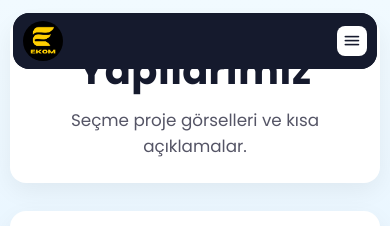
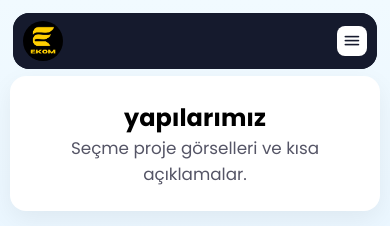
Before and after one commit to adembtr/EKOM, a plain HTML site: page built/built.html in a window 390 px wide. Shown: the top 226 px of the page. Drawn offline with nearby package versions, Linux system fonts and the light colour scheme.

Commit message:
son dokunuşlar

```diff
--- a/built/built.css
+++ b/built/built.css
@@ -109,6 +109,65 @@ body{min-height:100vh;background:linear-gradient(#f1faff,#cbe4ff)}
 
 /* Küçük ekran uyarlamaları */
 @media (max-width:560px){
-  .page{ padding:18px 10px 64px }
+  .page{
+    padding:30px 10px 64px;
+    margin-left: -20px;
+     margin-right: -20px;
+   }
   .project-header h3{ font-size:1.2rem }
 }
+/* built.css — mobilde sidebar üstte ve içerik altta kalmasın */
+@import url("https://fonts.googleapis.com/css2?family=Poppins:wght@400;500;600;700&display=swap");
+
+:root{
+  --sb-left-gap: 16px;
+  --sb-width: 270px;
+  --sb-width-collapsed: 85px;
+  --content-gap: 10px;
+}
+
+* {
+  margin: 0;
+  padding: 0;
+  box-sizing: border-box;
+  font-family: "Poppins", sans-serif;
+}
+
+body {
+  min-height: 100vh;
+  background: linear-gradient(#f1faff, #cbe4ff);
+}
+
+/* SIDEBAR sabit ve her zaman en üstte */
+.sidebar {
+  position: fixed;
+  top: 0;
+  left: 0;
+  z-index: 9999;
+}
+
+/* İçerik alanı */
+.built {
+  margin-left: calc(var(--sb-width) + var(--content-gap));
+  padding: 20px;
+  transition: margin-left 0.3s ease;
+}
+
+/* Sidebar daraldığında içerik sola kayar */
+.sidebar.collapsed + .built {
+  margin-left: calc(var(--sb-width-collapsed) + var(--content-gap));
+}
+
+/* Mobil görünüm */
+@media (max-width: 1024px) {
+  .sidebar {
+    width: 100%;
+    height: auto;
+  }
+
+  .built {
+    margin-left: 0;
+    margin-top: calc(var(--sb-left-gap) + 10px); /* sidebar kapalıyken boşluk */
+    z-index: 1;
+  }
+}
--- a/built/built.html
+++ b/built/built.html
@@ -86,7 +86,7 @@
     <div class="built">
       <main class="page">
         <section class="page-title">
-          <h1>Yapılarımız</h1>
+          <h2>yapılarımız</h2>
           <p>Seçme proje görselleri ve kısa açıklamalar.</p>
         </section>
 
--- a/location/location.css
+++ b/location/location.css
@@ -207,3 +207,60 @@ html, body { background: var(--page-bg); }
   .location-info{ padding: 14px; }
   .btn{ padding: 9px 12px; border-radius: 10px; }
 }
+
+
+/* location.css — sidebar üstte sabit, içerik altına oturur */
+@import url("https://fonts.googleapis.com/css2?family=Poppins:wght@400;500;600;700&display=swap");
+
+:root{
+  --sb-left-gap: 16px;
+  --sb-width: 270px;
+  --sb-width-collapsed: 85px;
+  --content-gap: 10px;
+}
+
+* {
+  margin: 0;
+  padding: 0;
+  box-sizing: border-box;
+  font-family: "Poppins", sans-serif;
+}
+
+body {
+  min-height: 100vh;
+  background: linear-gradient(#f1faff, #cbe4ff);
+}
+
+.sidebar {
+  position: fixed;
+  top: 0;
+  left: 0;
+  z-index: 9999;
+}
+
+/* içerik kısmı */
+.location {
+  margin-left: calc(var(--sb-width) + var(--content-gap));
+  padding: 20px;
+  transition: margin-left 0.3s ease;
+}
+
+.sidebar.collapsed + .location {
+  margin-left: calc(var(--sb-width-collapsed) + var(--content-gap));
+}
+
+@media (max-width: 1024px) {
+  .Section__Map{
+    margin-top: 20px;
+  }
+  .sidebar {
+    width: 100%;
+    height: auto;
+  }
+
+  .location {
+    margin-left: 0;
+    margin-top: calc(var(--sb-left-gap) + 10px);
+    z-index: 1;
+  }
+}
--- a/team/team.css
+++ b/team/team.css
@@ -45,7 +45,9 @@
 @media (max-width: 1024px){
   .sidebar + .team,
   .sidebar ~ .team{
-    margin: 16px;
+    margin: 60px;
+    margin-left: 0px;
+    margin-right: 0px;
   }
 }
 
@@ -167,3 +169,60 @@
   .slider .nav{ width: 38px; height: 38px; }
   .desc-box{ font-size: .95rem; }
 }
+
+
+
+/* team.css — sidebar mobilde en üstte */
+@import url("https://fonts.googleapis.com/css2?family=Poppins:wght@400;500;600;700&display=swap");
+
+:root{
+  --sb-left-gap: 16px;
+  --sb-width: 270px;
+  --sb-width-collapsed: 85px;
+  --content-gap: 10px;
+}
+
+* {
+  margin: 0;
+  padding: 0;
+  box-sizing: border-box;
+  font-family: "Poppins", sans-serif;
+}
+
+body {
+  min-height: 100vh;
+  background: linear-gradient(#f1faff, #cbe4ff);
+}
+
+/* SIDEBAR */
+.sidebar {
+  position: fixed;
+  top: 0;
+  left: 0;
+  z-index: 9999;
+}
+
+/* İçerik alanı */
+.team {
+  margin-left: calc(var(--sb-width) + var(--content-gap));
+  padding: 20px;
+  transition: margin-left 0.3s ease;
+}
+
+.sidebar.collapsed + .team {
+  margin-left: calc(var(--sb-width-collapsed) + var(--content-gap));
+}
+
+/* Mobilde */
+@media (max-width: 1024px) {
+  .sidebar {
+    width: 100%;
+    height: auto;
+  }
+
+  .team {
+    margin-left: 0;
+    margin-top: calc(var(--sb-left-gap) + 10px);
+    z-index: 1;
+  }
+}
```
